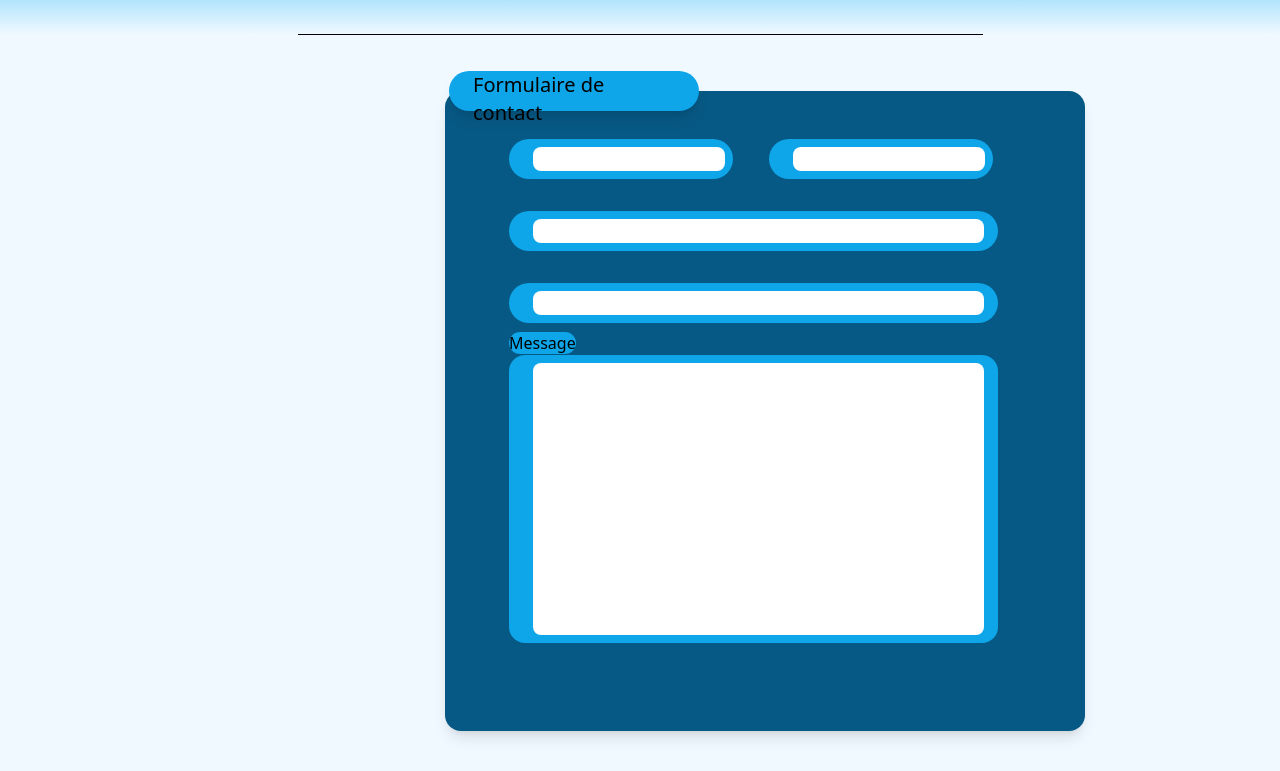
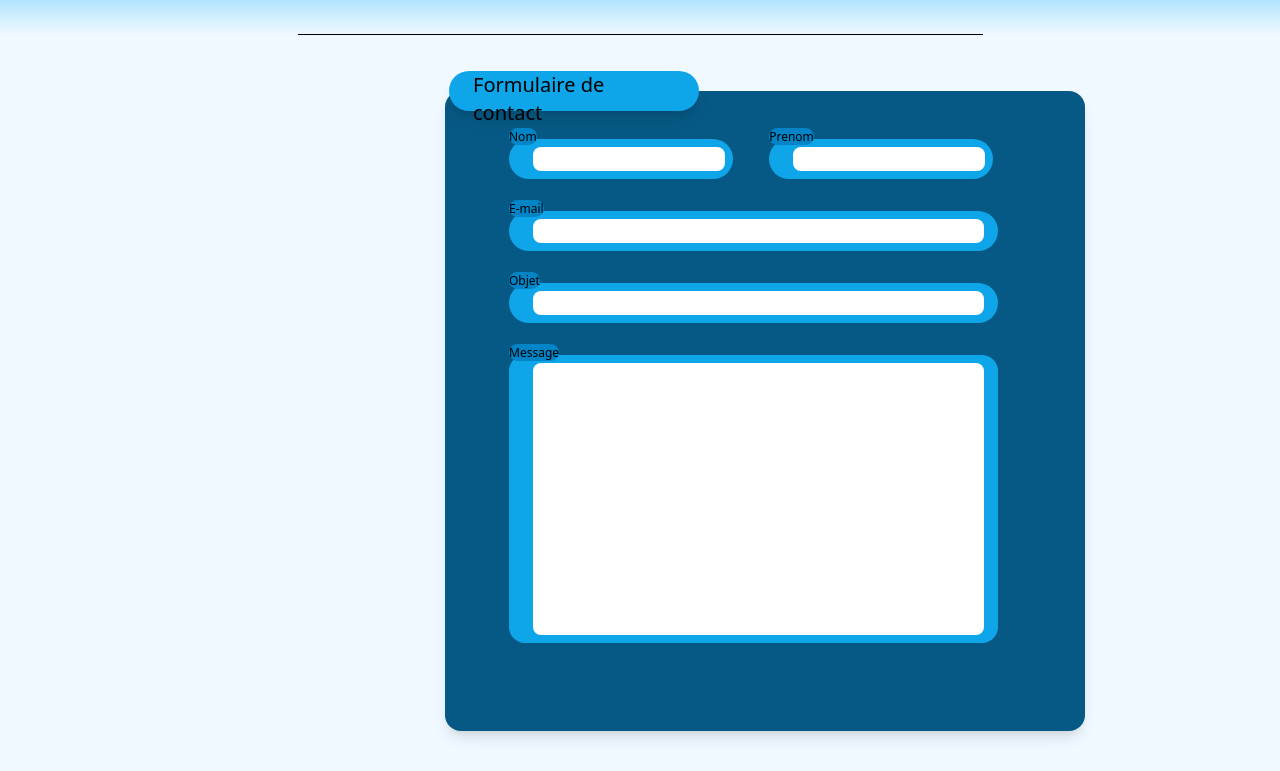
Before and after one commit to ImDarling033/ODM48, a plain HTML site: page index.html in a window 1280 px wide. Shown: the part 1423-2194 px from the top of the page. Drawn offline with Linux system fonts and the light colour scheme.

Commit message:
Add files via upload

```diff
--- a/index.html
+++ b/index.html
@@ -168,20 +168,33 @@
                 <p class="mx-4 my-2"></p>
                 <div>
                     <div class="relative left-16 w-56 h-10 z-40 bg-sky-500 rounded-full inline-block">
+                        <div class="absolute">
+                            <a class="relative bottom-[16px] rounded-full bg-sky-600 text-xs ">Nom</a>
+                        </div>
                         <input class="my-2 mx-6 w-48 h-6 rounded-lg" type="text">
                     </div>
                     <div class="mx-8 relative left-16 w-56 h-10 z-40 bg-sky-500 rounded-full inline-block">
+                        <div class="absolute">
+                            <a class="relative bottom-[16px] rounded-full bg-sky-600 text-xs ">Prenom</a>
+                        </div>
                         <input class="my-2 mx-6 w-48 h-6 rounded-lg" type="text">
                     </div>
                     <div class="relative mt-8 left-16 w-[489px] h-10 z-40 bg-sky-500 rounded-full inline-block">
+                        <div class="absolute">
+                            <a class="relative bottom-[16px] rounded-full bg-sky-600 text-xs ">E-mail</a>
+                        </div>
+
                         <input class="my-2 mx-6 w-[451px] h-6 rounded-lg" type="text">
                     </div>
                     <div class="relative mt-8 left-16 w-[489px] h-10 z-40 bg-sky-500 rounded-full inline-block">
+                        <div class="absolute">
+                            <a class="relative bottom-[16px] rounded-full bg-sky-600 text-xs ">Objet</a>
+                        </div>
                         <input class="my-2 mx-6 w-[451px] h-6 rounded-lg" type="text">
                     </div>
                     <div class="relative mt-8 left-16 w-[489px] h-72 z-40 bg-sky-500 rounded-2xl inline-block">
                         <div class="absolute">
-                            <a class="relative bottom-6 rounded-full bg-sky-500 text-">Message</a>
+                            <a class="relative bottom-[16px] rounded-full bg-sky-600 text-xs ">Message</a>
                         </div>
                         <input class="my-2 mx-6 w-[451px] h-[272px] rounded-lg" type="text">
                     </div>
```
Also changed, not shown: output.css.
